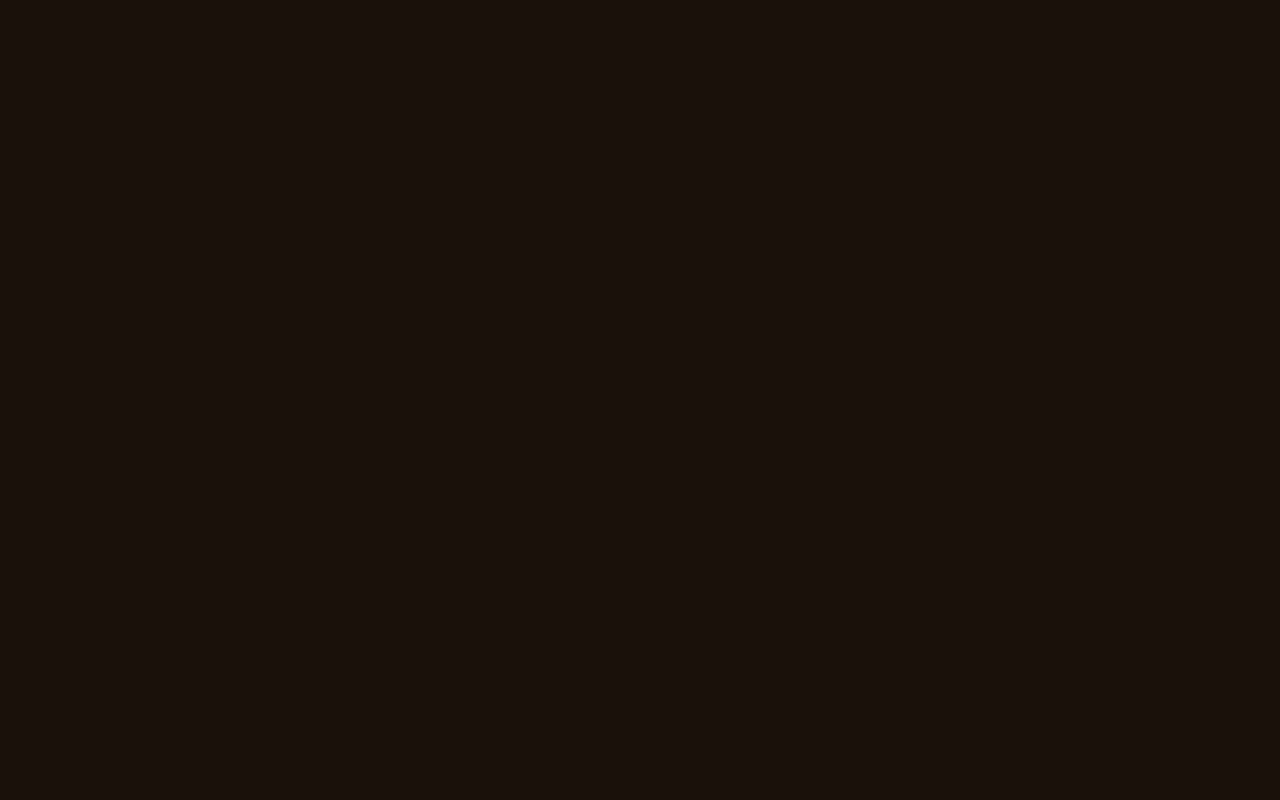
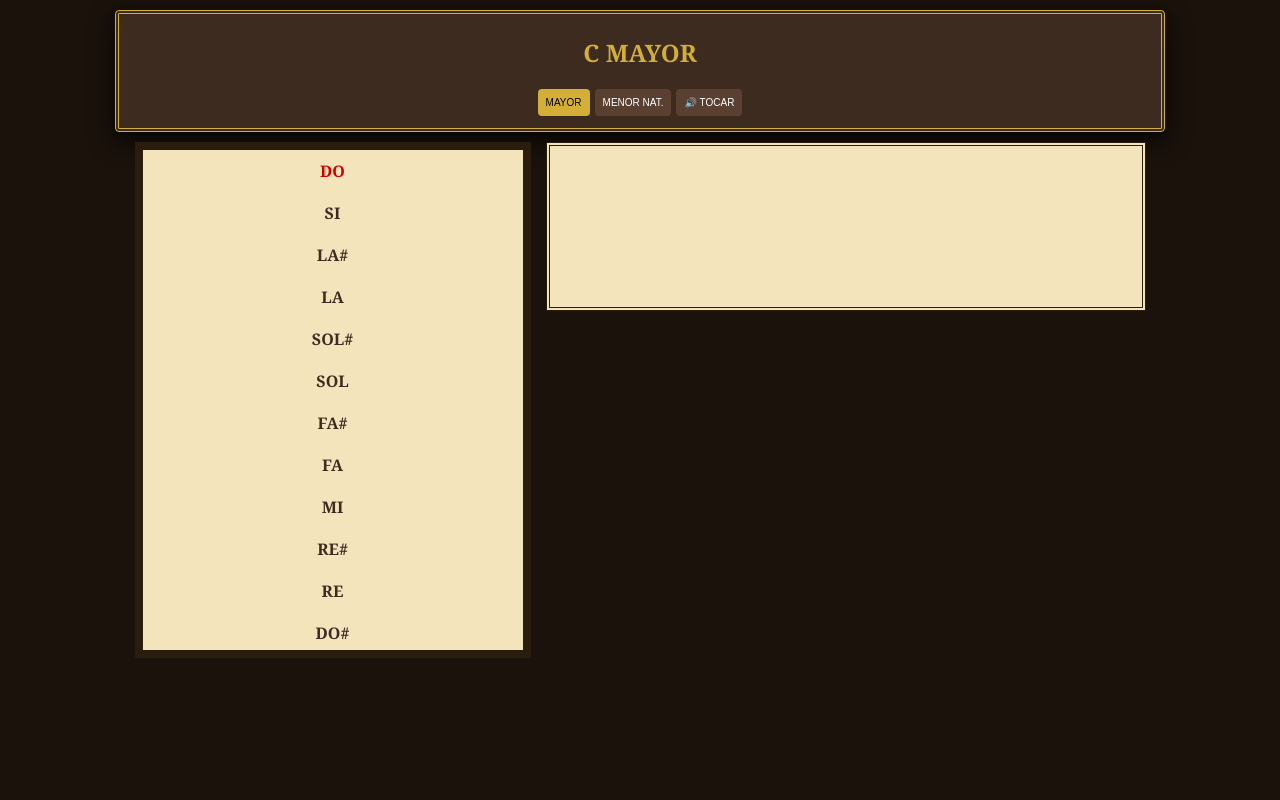
Before and after one commit to pacoaragon61-bot/Escalimetro, a plain HTML site: page index.html in a window 1280 px wide. Drawn offline with Linux system fonts and the light colour scheme.

Commit message:
Update index.html

```diff
--- a/index.html
+++ b/index.html
@@ -3,51 +3,66 @@
 <head>
     <meta charset="UTF-8">
     <meta name="viewport" content="width=device-width, initial-scale=1.0, maximum-scale=1.0, user-scalable=no">
-
     <meta name="theme-color" content="#d4af37">
     <meta name="mobile-web-app-capable" content="yes">
-    <meta name="apple-mobile-web-app-status-bar-style" content="black-translucent">
     <link rel="manifest" href="manifest.json">
-
-    <title>Escalímetro Pro - Perfección Final</title>
+    <title>Escalímetro Pro</title>
     <style>
         :root { --alto-nota: 42px; --ancho-total: 1050px; --ancho-esca: 380px; --oro: #d4af37; --pergamino: #f4e4bc; }
-
-        /* Ajuste de escala para pantallas móviles */
-        @media (max-width: 1050px) {
-            body {
-                transform: scale(0.9); /* Puedes ajustar este número si queda muy grande */
-                transform-origin: top center;
-            }
-        }
-
         body { font-family: 'Georgia', serif; background: #1a120b; display: flex; flex-direction: column; align-items: center; padding: 10px; color: #3d2b1f; user-select: none; margin: 0; overscroll-behavior: none; }
-        #panel-control { background: #3d2b1f; padding: 12px 20px; border-radius: 4px; margin-bottom: 10px; border: 4px double var(--oro); width: var(--ancho-total); box-shadow: 0 8px 25px rgba(0,0,0,0.8); position: relative; display: flex; flex-direction: column; align-items: center; box-sizing: border-box; height: 160px; }
-        #instrucciones { position: absolute; left: 20px; top: 15px; width: 230px; color: var(--oro); font-size: 11px; line-height: 1.2; text-align: left; opacity: 0.9; font-style: italic; }
-        #wrapper-tonalidad { display: flex; align-items: center; gap: 20px; margin-bottom: 10px; margin-top: 5px; width: 55%; justify-content: center; }
-        #tonalidad { font-size: 30px; font-variant: small-caps; font-weight: bold; color: var(--oro); border-bottom: 1px solid var(--oro); padding-bottom: 6px; text-align: center; flex-grow: 1; }
-        .btn-enarmonico { background: var(--oro); border: 2px solid #2b1d0e; color: #1a120b; border-radius: 4px; padding: 5px 12px; cursor: pointer; font-weight: bold; font-size: 18px; box-shadow: 0 3px 0 #8b6d1b; }
-        @keyframes parpadeo-oro { 0% { background: var(--oro); } 50% { background: #fff; box-shadow: 0 0 15px #fff; } 100% { background: var(--oro); } }
-        .animar-aviso { animation: parpadeo-oro 1.5s infinite; }
-        #controles-derecha { position: absolute; right: 20px; top: 15px; display: flex; flex-direction: column; gap: 8px; }
-        .btn-redondo { background: var(--oro); border-radius: 50%; width: 38px; height: 38px; display: flex; align-items: center; justify-content: center; cursor: pointer; border: 2px solid #3d2b1f; font-size: 18px; }
-        .grupo-botones { display: flex; gap: 5px; justify-content: center; margin-bottom: 6px; width: 100%; }
-        button { padding: 4px 10px; background: transparent; color: #bca080; border: 1px solid #5a4030; cursor: pointer; font-size: 10px; border-radius: 3px; }
-        button.active { background: var(--oro); color: #2b1d0e; font-weight: bold; }
-        #cuerpo-herramienta { display: flex; width: var(--ancho-total); gap: 15px; align-items: flex-start; justify-content: center; }
-        #escenario { position: relative; width: var(--ancho-esca); height: 546px; border: 8px solid #2b1d0e; background: var(--pergamino); overflow: hidden; flex-shrink: 0; }
+        #panel-control { background: #3d2b1f; padding: 12px 20px; border-radius: 4px; margin-bottom: 10px; border: 4px double var(--oro); width: 95%; max-width: var(--ancho-total); box-shadow: 0 8px 25px rgba(0,0,0,0.8); display: flex; flex-direction: column; align-items: center; box-sizing: border-box; }
+        #tonalidad { font-size: 24px; font-weight: bold; color: var(--oro); margin: 10px 0; text-align: center; }
+        #cuerpo-herramienta { display: flex; flex-wrap: wrap; width: 100%; gap: 15px; justify-content: center; }
+        #escenario { position: relative; width: var(--ancho-esca); height: 500px; border: 8px solid #2b1d0e; background: var(--pergamino); overflow: hidden; }
         #viewport { width: 100%; height: 100%; overflow-y: scroll; scrollbar-width: none; }
-        #viewport::-webkit-scrollbar { display: none; }
         #columna-notas { position: relative; width: 100%; height: 1050px; }
-        .nota { height: 42px; width: 100%; display: flex; align-items: center; justify-content: center; font-weight: bold; font-size: 15px; color: rgba(61, 43, 31, 0.2); position: absolute; border-bottom: 1px solid rgba(0,0,0,0.05); }
-        .nota.resaltada { color: #000 !important; background: #fff !important; font-size: 17px; z-index: 5; }
-        .nota.tonica-roja { color: #cc0000 !important; font-size: 19px !important; z-index: 10; font-weight: 900; }
-        #molde { position: absolute; bottom: 0; left: 10px; right: 10px; height: calc(42px * 13); background: rgba(184, 115, 51, 0.1); border: 3px solid #8b4513; z-index: 100; pointer-events: none; }
-        .hueco { position: absolute; width: 94%; height: 38px; left: 3%; border: 2px solid #2b1d0e; background: rgba(255,255,255,0.4); cursor: pointer; pointer-events: auto; }
-        #area-musical { width: 620px; display: flex; flex-direction: column; gap: 12px; flex-shrink: 0; }
-        .box-pentagrama { background: var(--pergamino); border: 4px double #2b1d0e; padding: 10px; box-shadow: 0 5px 15px rgba(0,0,0,0.3); text-align: center; }
-        .box-pentagrama span { font-weight: bold; text-transform: uppercase; font-size: 13px; color: #3d2b1f; margin-bottom: 5px; display: block; }
-        canvas { width: 100%; height: 180px; }
+        .nota { height: 42px; width: 100%; display: flex; align-items: center; justify-content: center; font-weight: bold; position: absolute; }
+        .nota.resaltada { color: #000; background: #fff; z-index: 5; }
+        .nota.tonica-roja { color: #cc0000 !important; font-weight: 900; }
+        #area-musical { width: 100%; max-width: 600px; display: flex; flex-direction: column; gap: 12px; }
+        .box-pentagrama { background: var(--pergamino); border: 4px double #2b1d0e; padding: 5px; }
+        canvas { width: 100%; height: auto; }
+        .grupo-botones { display: flex; flex-wrap: wrap; gap: 5px; justify-content: center; margin-top: 10px; }
+        button { padding: 8px; background: #5a4030; color: #fff; border: none; border-radius: 4px; font-size: 10px; cursor: pointer; }
+        button.active { background: var(--oro); color: #000; }
     </style>
 </head>
 <body>
+    <div id="panel-control">
+        <div id="tonalidad">Cargando Escalímetro...</div>
+        <div class="grupo-botones">
+            <button onclick="cambiarEscala('mayor', this)" class="active">MAYOR</button>
+            <button onclick="cambiarEscala('menorNat', this)">MENOR NAT.</button>
+            <button onclick="reproducirEscala()">🔊 TOCAR</button>
+        </div>
+    </div>
+    <div id="cuerpo-herramienta">
+        <div id="escenario"><div id="viewport"><div id="columna-notas"></div></div></div>
+        <div id="area-musical">
+            <div class="box-pentagrama"><canvas id="canvasEscala" width="600" height="150"></canvas></div>
+        </div>
+    </div>
+    <script>
+        // Lógica simplificada para asegurar que cargue
+        const DATOS = ["DO","DO#","RE","RE#","MI","FA","FA#","SOL","SOL#","LA","LA#","SI"];
+        const col = document.getElementById('columna-notas');
+        function draw() {
+            col.innerHTML = '';
+            for(let i=24; i>=0; i--) {
+                const d = document.createElement('div');
+                d.className = 'nota';
+                d.style.bottom = (i * 42) + 'px';
+                d.innerText = DATOS[i%12];
+                if(i%12 === 0) d.classList.add('tonica-roja');
+                col.appendChild(d);
+            }
+            document.getElementById('tonalidad').innerText = "C MAYOR";
+        }
+        window.onload = draw;
+        function cambiarEscala(tipo, btn) {
+            document.querySelectorAll('button').forEach(b => b.classList.remove('active'));
+            btn.classList.add('active');
+        }
+    </script>
+</body>
+</html>
```
